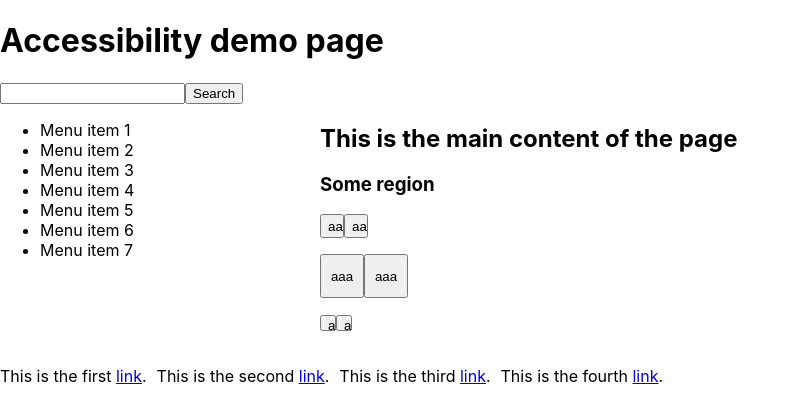
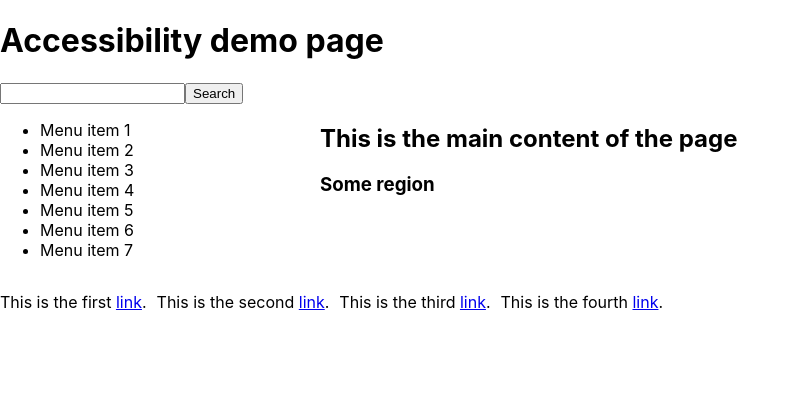
Before and after one commit to jakubgawlikowski/a11y, a React (Create React App) app in the folder a11y/: page / in a window 1280 px wide. Shown: the top 420 px of the page, without its empty margins (0-800 px from the left). Built offline with nearby package versions, Linux system fonts and the light colour scheme.

Commit message:
adding scrollbar size

```diff
--- a/a11y/src/App.css
+++ b/a11y/src/App.css
@@ -14,6 +14,9 @@
 
 .main {
   flex: 0 0 75%;
+  height: 100px;
+  overflow-y: scroll;
+  scrollbar-width: thin;
 }
 
 .footer {
@@ -31,6 +34,19 @@
 }
 
 @media (pointer: coarse) {
+  main {
+    scrollbar-width: auto;
+  }
+
+  main::-webkit-scrollbar  {
+    background-color: black;
+    width: 44px;
+  }
+
+  main::-webkit-scrollbar-thumb {
+    background-color: red;
+  }
+
   .smallButton {
     width: 44px;
     height: 44px;
```
